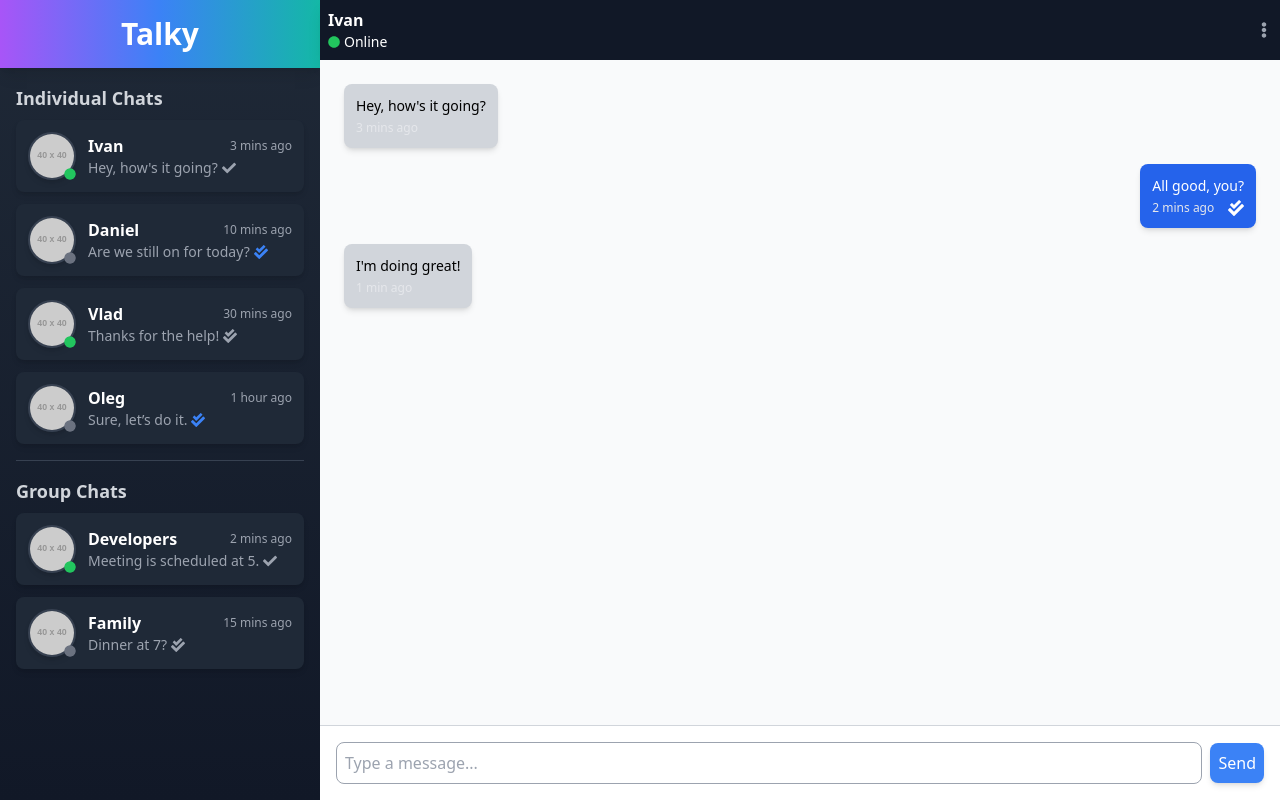
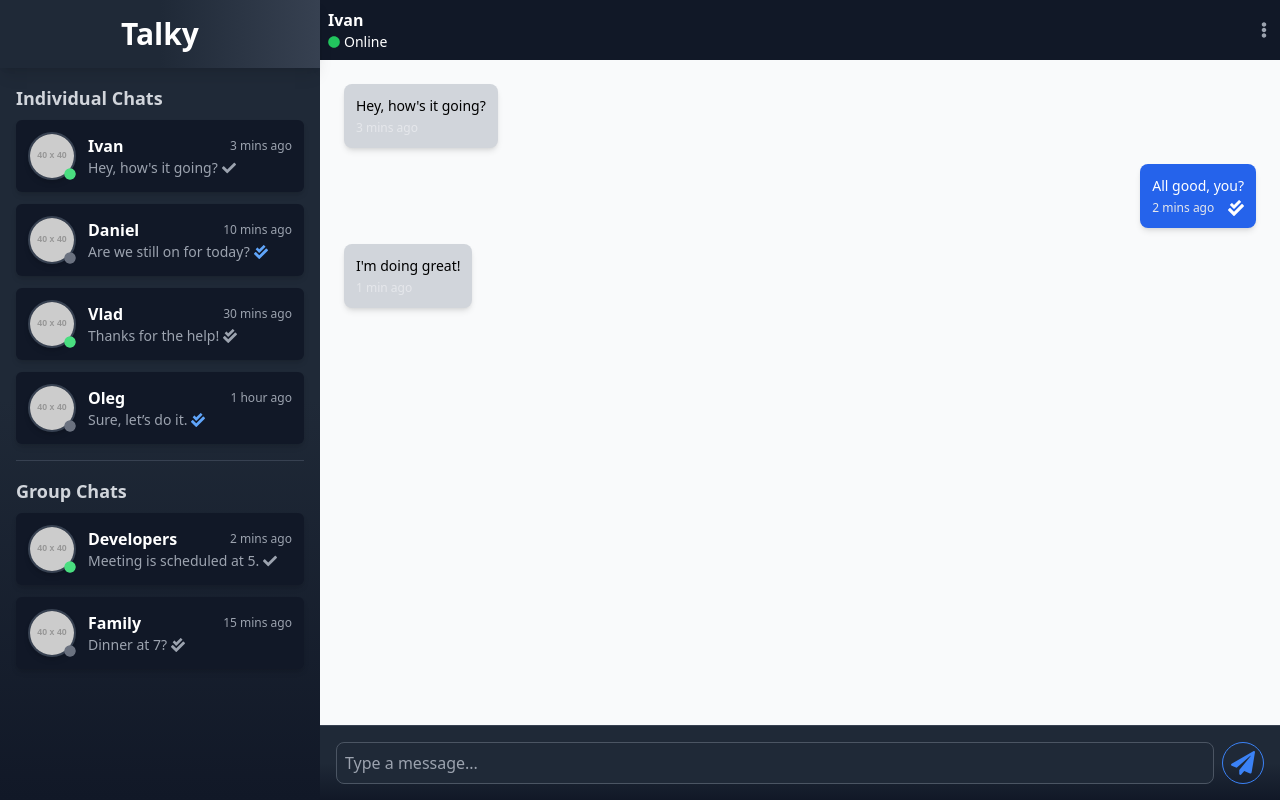
Before and after one commit to zohaibahmad12/chat-app-socket.io-frontend, a React (Vite) app: page / in a window 1280 px wide. Built offline with nearby package versions, Linux system fonts and the light colour scheme.

Commit message:
ui updated

```diff
--- a/src/components/Chat/MessageInput.jsx
+++ b/src/components/Chat/MessageInput.jsx
@@ -1,8 +1,16 @@
+import { FaPaperPlane } from "react-icons/fa"; // Import the send message icon
+
 const MessageInput = () => {
   return (
-    <div className="p-4 bg-white border-t border-gray-300 flex items-center">
-      <input type="text" placeholder="Type a message..." className="flex-1 p-2 rounded-lg border border-gray-400 focus:outline-none focus:ring-2 focus:ring-blue-400" />
-      <button className="ml-2 bg-blue-500 text-white p-2 rounded-lg shadow-md hover:bg-blue-600">Send</button>
+    <div className="p-4 bg-gradient-to-b from-gray-800 via-gray-800 to-gray-900 border-t border-gray-700 flex items-center">
+      <input
+        type="text"
+        placeholder="Type a message..."
+        className="flex-1 p-2 rounded-lg bg-gray-800 text-white border border-gray-600 focus:outline-none focus:ring-2 focus:ring-blue-400"
+      />
+      <button className="ml-2 p-2 rounded-full border border-blue-500 bg-transparent flex items-center justify-center transition duration-300 transform hover:bg-blue-600 hover:border-blue-600 hover:scale-105">
+        <FaPaperPlane className="text-blue-500 transition duration-300 transform hover:text-white" size={24} />
+      </button>
     </div>
   );
 };
--- a/src/components/Chat/Sidebar.jsx
+++ b/src/components/Chat/Sidebar.jsx
@@ -8,19 +8,18 @@ const Sidebar = () => {
     { name: "Vlad", message: "Thanks for the help!", time: "30 mins ago", online: true, status: "delivered" },
     { name: "Oleg", message: "Sure, let’s do it.", time: "1 hour ago", unread: true, online: false, status: "viewed" },
   ];
+
   const groupChats = [
     { name: "Developers", message: "Meeting is scheduled at 5.", time: "2 mins ago", online: true, status: "sent" },
     { name: "Family", message: "Dinner at 7?", time: "15 mins ago", online: false, status: "delivered" },
   ];
 
   return (
-    <div className="w-1/4 bg-gradient-to-b from-gray-800 to-gray-900 text-white flex flex-col shadow-lg h-full overflow-y-auto scrollbar-thin scrollbar-thumb-gray-700 scrollbar-track-gray-900">
-      <SidebarHeader className="sticky top-0 z-10 bg-gray-900" />
-
-      <div className="flex-1 p-4 space-y-4">
+    <div className="w-1/4 bg-gradient-to-b from-gray-800 via-gray-800 to-gray-900 text-white flex flex-col shadow-lg h-full">
+      <SidebarHeader className="sticky top-0 z-10" />
+      <div className="flex-1 overflow-y-auto p-4 space-y-4 scrollbar-thin scrollbar-thumb-gray-700 scrollbar-track-gray-900">
         <SidebarChatList title="Individual Chats" chats={individualChats} />
         <div className="border-t border-gray-700 mt-4 pt-4">
-          {" "}
           <SidebarChatList title="Group Chats" chats={groupChats} />
         </div>
       </div>
--- a/src/components/Chat/SidebarChatItem.jsx
+++ b/src/components/Chat/SidebarChatItem.jsx
@@ -2,10 +2,10 @@ import { FaCircle, FaCheck, FaCheckDouble } from "react-icons/fa";
 
 const SidebarChatItem = ({ name, message, time, unread, online, status }) => {
   return (
-    <li className="flex items-center p-3 rounded-lg cursor-pointer bg-gray-800 hover:bg-gray-700 transition duration-300 shadow-md">
+    <li className="flex items-center w-full p-3 bg-gray-900 hover:bg-gray-700 transition duration-300 shadow-md rounded-md">
       <div className="relative">
         <img src="https://via.placeholder.com/40" alt="Profile" className="rounded-full w-12 h-12 border-2 border-gray-700 shadow-md" />
-        <FaCircle className={`absolute bottom-0 right-0 w-3 h-3 rounded-full ${online ? "text-green-500" : "text-gray-500"}`} />
+        <FaCircle className={`absolute bottom-0 right-0 w-3 h-3 rounded-full ${online ? "text-green-400" : "text-gray-500"}`} />
       </div>
 
       <div className="flex-1 ml-3">
@@ -17,7 +17,7 @@ const SidebarChatItem = ({ name, message, time, unread, online, status }) => {
           {message}
           {status === "sent" && <FaCheck className="ml-1 text-gray-400" />}
           {status === "delivered" && <FaCheckDouble className="ml-1 text-gray-400" />}
-          {status === "viewed" && <FaCheckDouble className="ml-1 text-blue-500" />}
+          {status === "viewed" && <FaCheckDouble className="ml-1 text-blue-400" />}
         </p>
       </div>
     </li>
--- a/src/components/Chat/SidebarHeader.jsx
+++ b/src/components/Chat/SidebarHeader.jsx
@@ -1,6 +1,6 @@
 const SidebarHeader = () => {
   return (
-    <div className="text-center py-4 bg-gradient-to-r from-purple-500 via-blue-500 to-teal-500 shadow-lg">
+    <div className="text-center py-4 bg-gradient-to-r from-gray via-gray-800 to-gray-700 shadow-lg sticky top-0 z-10">
       <h1 className="text-3xl font-bold text-white">Talky</h1>
     </div>
   );
```
